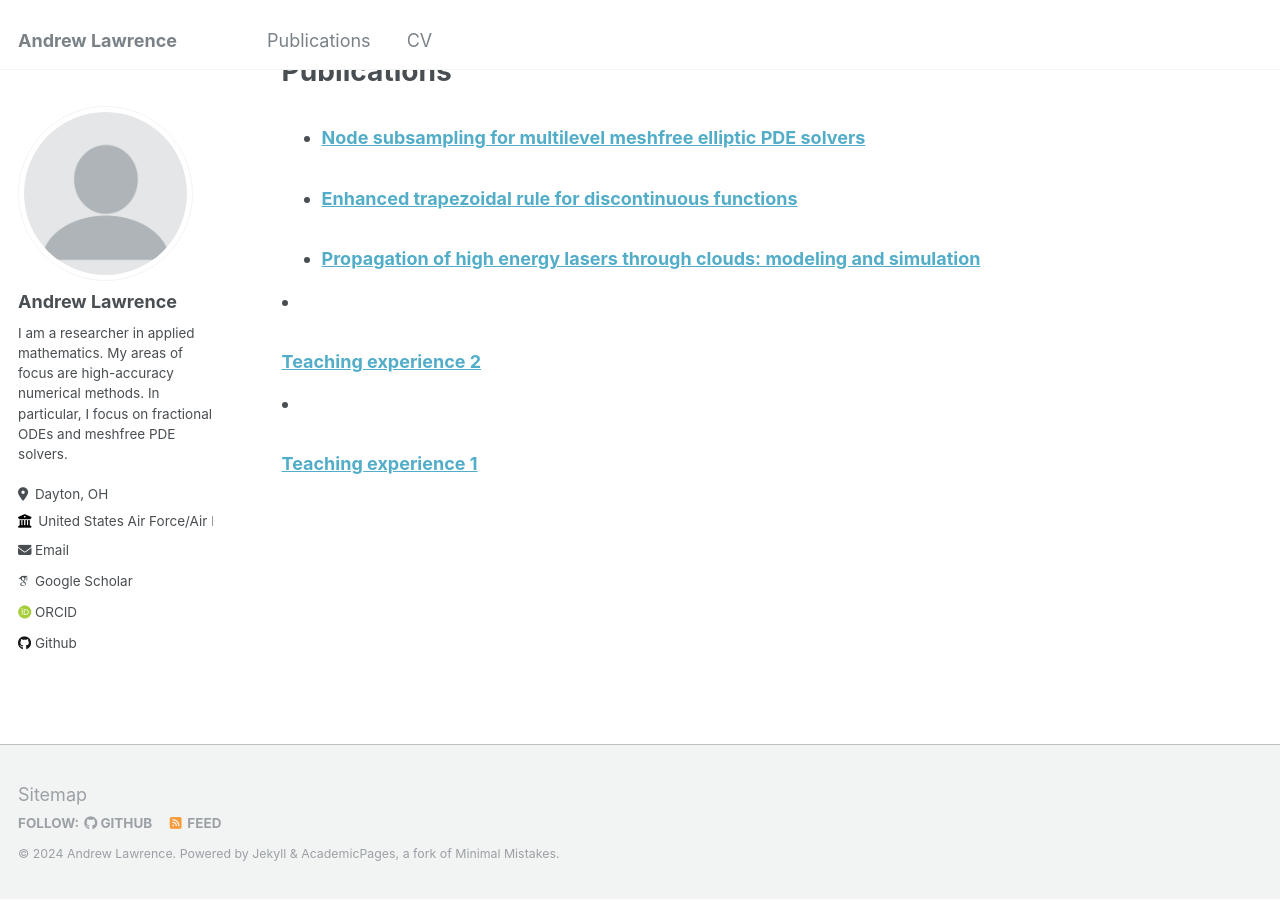
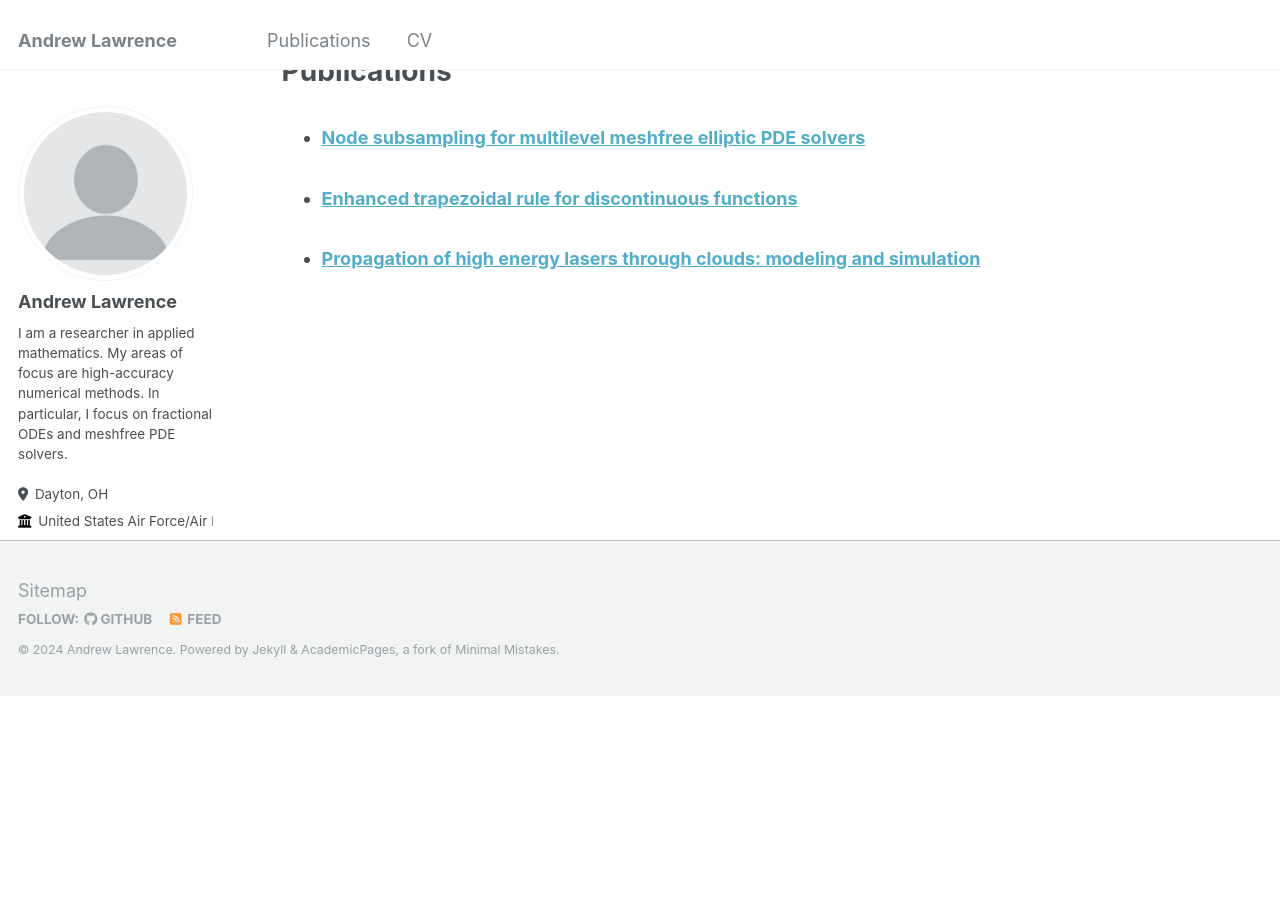
Before and after one commit to andplaw/andplaw.github.io, a Jekyll site: the page built from _pages/cv.md, in a window 1280 px wide and 900 px high, scrolled down 924 px. Built offline with Jekyll 4.4.1, drawn with Linux system fonts in a browser that asks for light colours; some web fonts are replaced; after the commit the page ends 1620 px from its top, so only the background shows below that.

Commit message:
Update cv.md

```diff
--- a/_pages/cv.md
+++ b/_pages/cv.md
@@ -40,8 +40,11 @@ Publications
     {% include archive-single-cv.html %}
   {% endfor %}</ul>
 
-[//]: # Teaching
-[//]: # ======
-[//]: #   <ul>{% for post in site.teaching reversed %}
-[//]: #     {% include archive-single-cv.html %}
-[//]: #   {% endfor %}</ul>
+{::comment}
+
+Teaching
+======
+   <ul>{% for post in site.teaching reversed %}
+     {% include archive-single-cv.html %}
+   {% endfor %}</ul>
+{:/comment}
```
